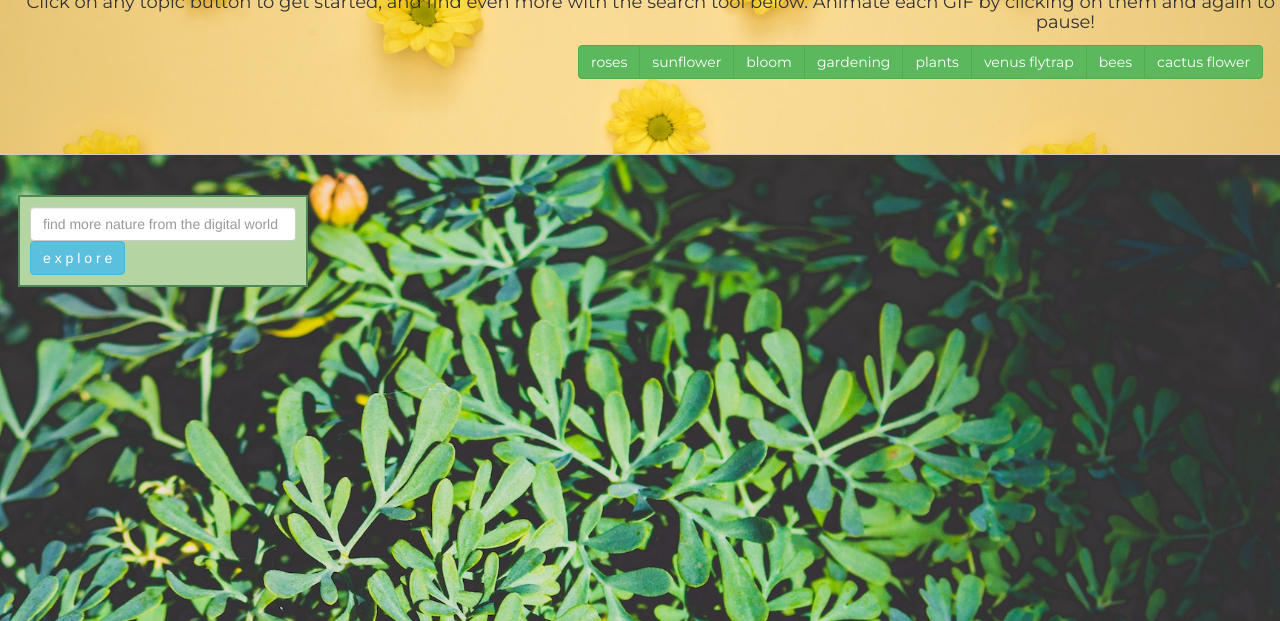
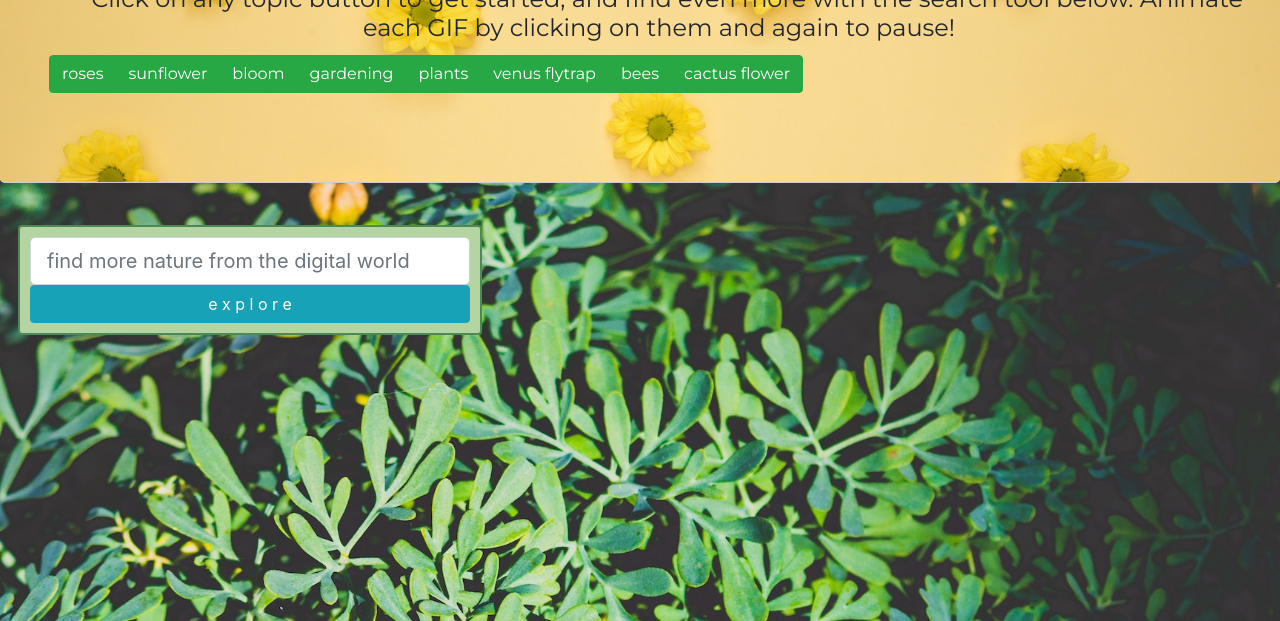
Before and after one commit to kalob92/GifTastic, a plain HTML site: page index.html in a window 1280 px wide. Shown: the part 179-800 px from the top of the page. Drawn offline with nearby package versions, Linux system fonts and the light colour scheme.

Commit message:
double check links

```diff
--- a/index.html
+++ b/index.html
@@ -4,8 +4,9 @@
     <meta charset="UTF-8">
     <meta name="viewport" content="width=device-width, initial-scale=1.0">
     <meta http-equiv="X-UA-Compatible" content="ie=edge">
-    <link rel="stylesheet" href="http://maxcdn.bootstrapcdn.com/bootstrap/3.3.7/css/bootstrap.min.css">
-    <script src="https://ajax.googleapis.com/ajax/libs/jquery/1.12.4/jquery.min.js"></script>
+    <script src="https://code.jquery.com/jquery-3.4.0.js" integrity="sha256-DYZMCC8HTC+QDr5QNaIcfR7VSPtcISykd+6eSmBW5qo=" crossorigin="anonymous"></script>
+    <script src="https://stackpath.bootstrapcdn.com/bootstrap/4.3.1/js/bootstrap.min.js" integrity="sha384-JjSmVgyd0p3pXB1rRibZUAYoIIy6OrQ6VrjIEaFf/nJGzIxFDsf4x0xIM+B07jRM" crossorigin="anonymous"></script>
+    <link rel="stylesheet" href="https://stackpath.bootstrapcdn.com/bootstrap/4.3.1/css/bootstrap.min.css" integrity="sha384-ggOyR0iXCbMQv3Xipma34MD+dH/1fQ784/j6cY/iJTQUOhcWr7x9JvoRxT2MZw1T" crossorigin="anonymous">
     <link href="https://fonts.googleapis.com/css?family=Montserrat|Shadows+Into+Light" rel="stylesheet">
     <link rel="stylesheet" href="./assets/style.css">
     <title>gifBLOOM</title>
```
